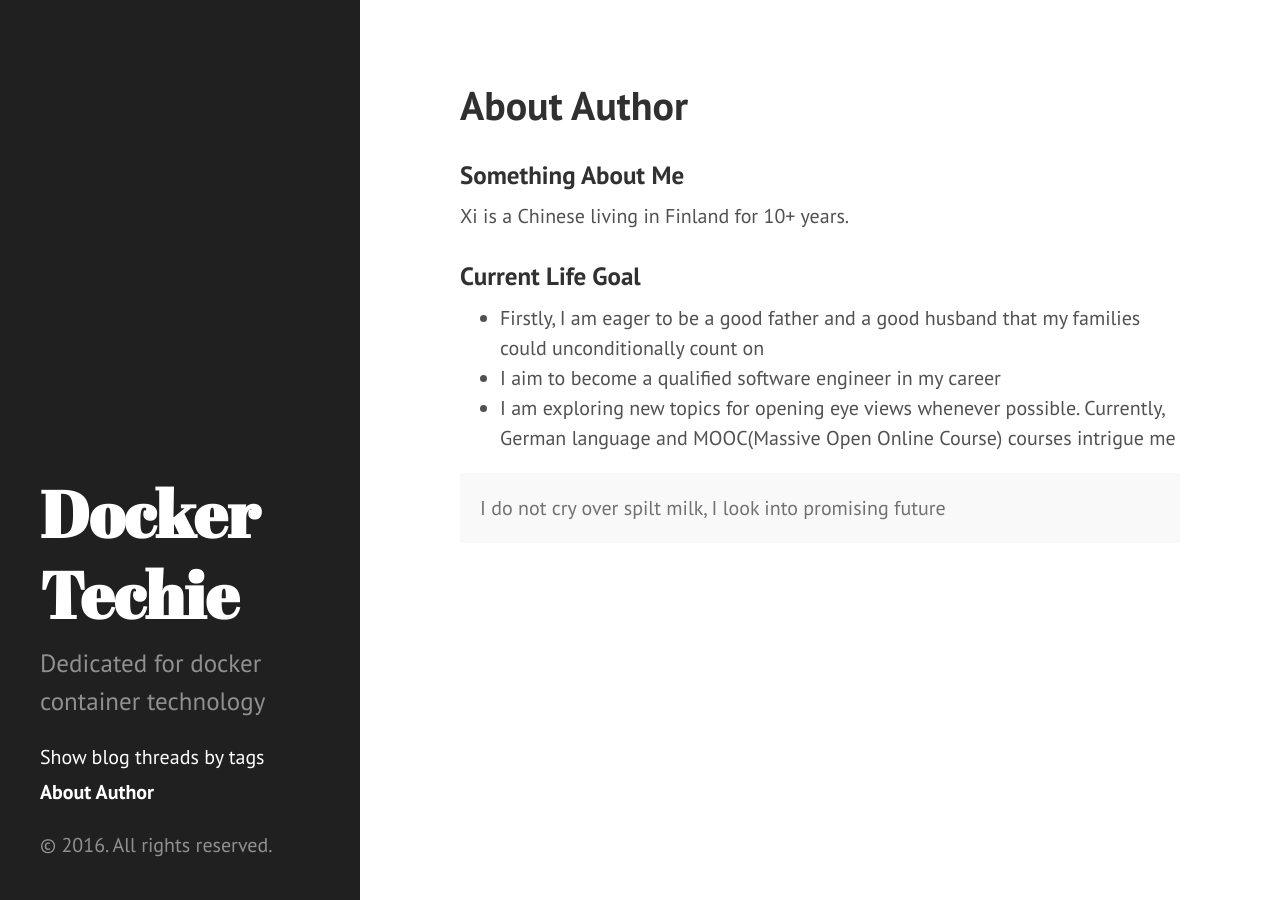
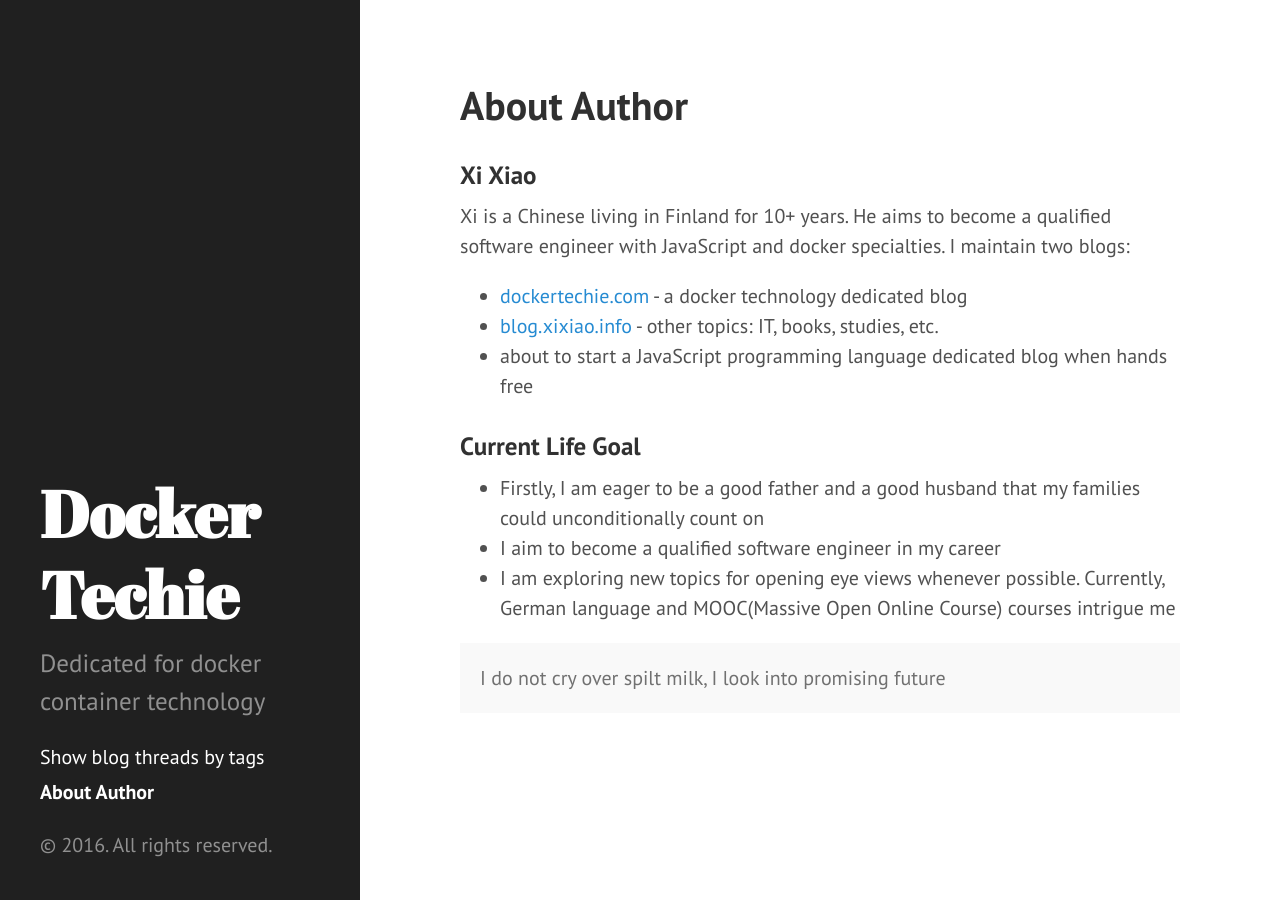
Before and after one commit to Xixiao007/Xixiao007.github.io, a Jekyll site: the page built from z-about-xi-xiao.md, in a window 1280 px wide. Built offline with Jekyll 4.4.1, drawn with Linux system fonts in a browser that asks for light colours; nearby versions of some CDN libraries.

Commit message:
"commit"

```diff
--- a/z-about-xi-xiao.md
+++ b/z-about-xi-xiao.md
@@ -4,8 +4,12 @@ title: About Author
 ---
 
 
-###Something About Me
-Xi is a Chinese living in Finland for 10+ years.
+###Xi Xiao
+Xi is a Chinese living in Finland for 10+ years. He aims to become a qualified software engineer with JavaScript and docker specialties.
+I maintain two blogs:
+- [dockertechie.com](dockertechie.com) - a docker technology dedicated blog
+- [blog.xixiao.info](blog.xixiao.info) - other topics: IT, books, studies, etc.
+- about to start a JavaScript programming language dedicated blog when hands free
 
 ###Current Life Goal
 - Firstly, I am eager to be a good father and a good husband that my families could unconditionally count on
```
